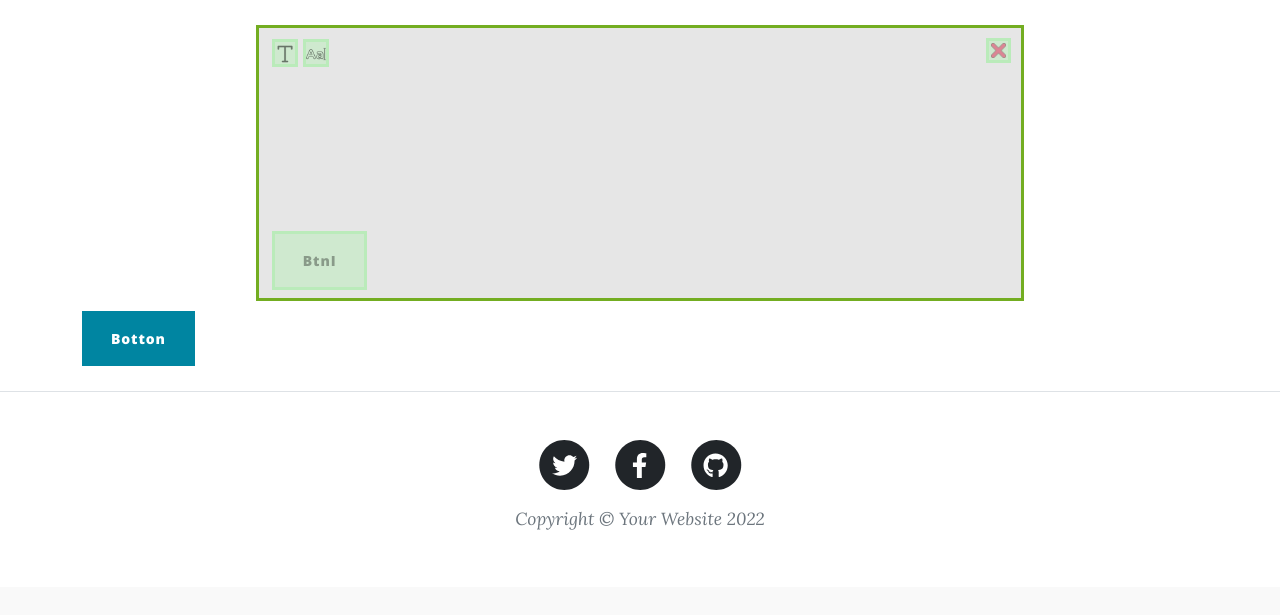
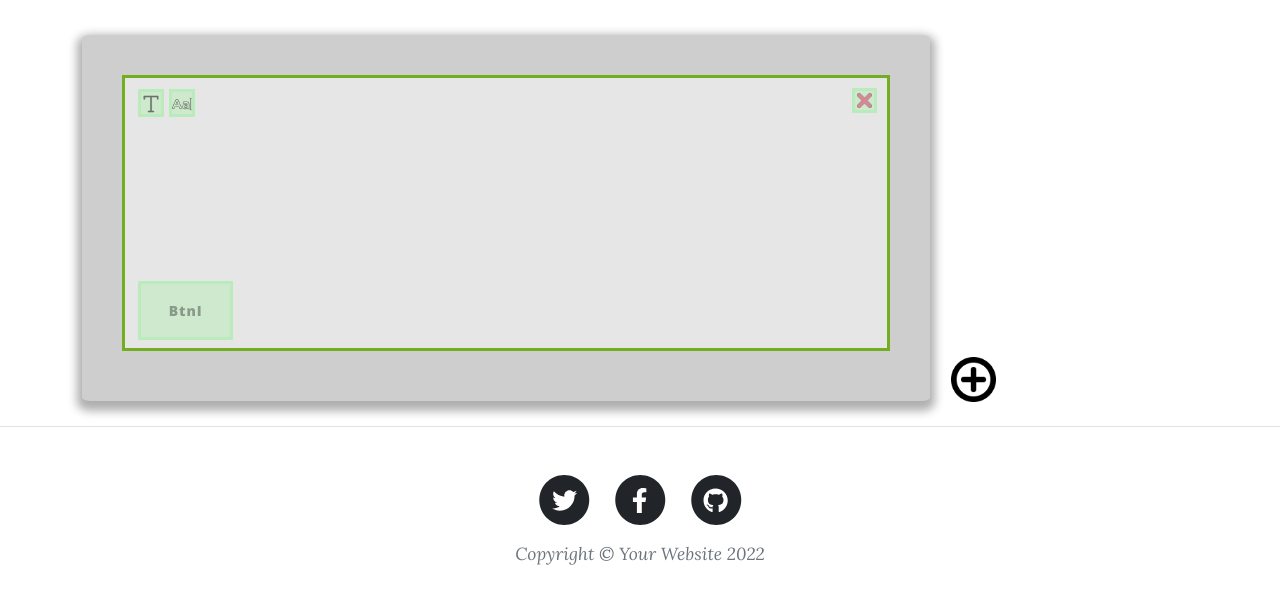
Before and after one commit to EduardoRodriguezRamirez/Blog, a Flask app: page /EditarPost in a window 1280 px wide. Shown: the part 213-828 px from the top of the page. Before the commit the page ends 743 px from the top, so only its background shows below. Run offline with Flask 2, Linux system fonts and the light colour scheme; data that the repository does not hold is empty; some libraries are stand-ins or nearby versions.

Commit message:
Pagina Editar Post 2

```diff
--- a/src/static/css/EditPost.css
+++ b/src/static/css/EditPost.css
@@ -7,6 +7,11 @@
     display: block;
     width: auto;
     height: auto;
+    margin-top: 10px;
+    background-color: rgb(206, 206, 206);
+    padding: 5vh;
+    border-radius: 1%;
+    box-shadow: 0px 5px 10px 5px rgb(175, 175, 175);
 }
 h1{
     margin: 0px;
@@ -126,3 +131,20 @@ textarea{
 .parrafo{
   text-align: justify;
 }
+#BaseFondo{
+  border-radius: 4%;
+}
+#cuerpoPost{
+  display: flex;
+  align-items: flex-end;
+}
+#agregarT{
+  width: 45px;
+  height: 45px;
+}
+#btnTargeta{
+  width: 45px;
+  height: 45px;
+  padding: 0px;
+  margin-left: 20px;
+}
--- a/src/static/js/EditPostScripts.js
+++ b/src/static/js/EditPostScripts.js
@@ -7,7 +7,7 @@ var botonTitulo = document.querySelectorAll(".elemento .absolute2 .botonTitulo")
 var botonParrafo = document.querySelectorAll(".elemento .absolute2 .botonParrafo")
 var vista = document.querySelectorAll(".view")
 
-const btn = document.getElementById("button")
+const btn = document.getElementById("btnTargeta")
 const ctdr = document.getElementById("ctdr")
 
 
@@ -103,7 +103,7 @@ function editStart(fontSize, elemento_view) {
   var area = document.createElement('textarea');
 
   area.className = 'edit';
-  area.value = elemento_view.innerHTML;
+  area.value = elemento_view.innerText;
 
   var alturaE = elemento_view.clientHeight
   var ancho = elemento_view.clientWidth
@@ -125,7 +125,9 @@ function editStart(fontSize, elemento_view) {
 }
 
 function editEnd(fontSize, elemento_view, area) {
-  elemento_view.innerHTML = area.value;
+  elemento_view.innerText = area.value;
   area.replaceWith(elemento_view);
   elemento_view.setAttribute("style", "font-size:"+fontSize+"pt;")
 }
+
+const btnPublicar = document.getElementById("")
--- a/src/static/js/PostCommentsScripts.js
+++ b/src/static/js/PostCommentsScripts.js
@@ -18,9 +18,6 @@ ButtonComment.addEventListener('click', async ()=>{
         });
         const data = await response.json();
         CommentText.value = "";
-        console.log(data)
-
-        data[0]
 
         const CajaComentarios = document.querySelector(".Comment")
         const userItem = document.createElement("div")
--- a/src/templates/User.html
+++ b/src/templates/User.html
@@ -8,7 +8,6 @@
     <title>Sidebars · Bootstrap v5.2</title>
     <link href="https://cdn.jsdelivr.net/npm/bootstrap@5.2.2/dist/css/bootstrap.min.css" rel="stylesheet" integrity="sha384-Zenh87qX5JnK2Jl0vWa8Ck2rdkQ2Bzep5IDxbcnCeuOxjzrPF/et3URy9Bv1WTRi" crossorigin="anonymous">
     <link rel="canonical" href="https://getbootstrap.com/docs/5.2/examples/sidebars/">
-    <link href="/docs/5.2/dist/css/bootstrap.min.css" rel="stylesheet" integrity="sha384-Zenh87qX5JnK2Jl0vWa8Ck2rdkQ2Bzep5IDxbcnCeuOxjzrPF/et3URy9Bv1WTRi" crossorigin="anonymous">
 
     <style>
       .bd-placeholder-img {
--- a/src/templates/pagina/EditarPost.html
+++ b/src/templates/pagina/EditarPost.html
@@ -13,9 +13,9 @@
 {% endblock %}
 
 {% block body %}
-<div class="container-lg  margen">
+<div class="container-lg  margen" id="cuerpoPost">
     <!--TARGETAS-->
-    <div class="flex">
+  <div class="flex" id="BaseFondo">
       <div id="ctdr">
           <div class="elemento" id="1">
                   <div id="view" class="view" style="font-size: 12pt;"></div>
@@ -28,7 +28,7 @@
           </div>
       </div>
   </div>
-    <div class="btn btn-primary" id="button" >Botton</div>
+  <div class="btn" id="btnTargeta" ><img src="{{ url_for('static', filename='img/mas.png') }}" alt=""  id="agregarT"></div>
 
     <!--FIN TARGETAS-->
 
```
Also changed, not shown: src/static/img/mas.png (added). Lines whose indentation alone changed are shown as unchanged.
